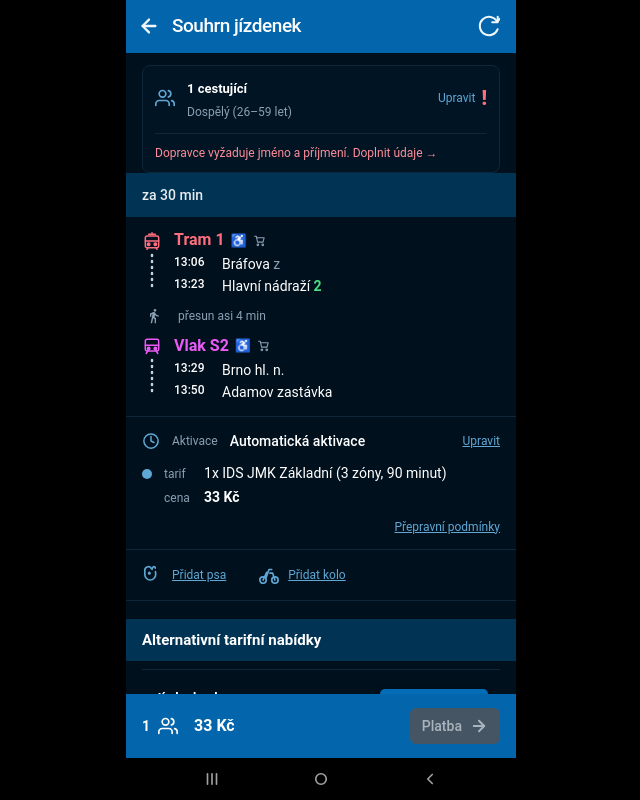
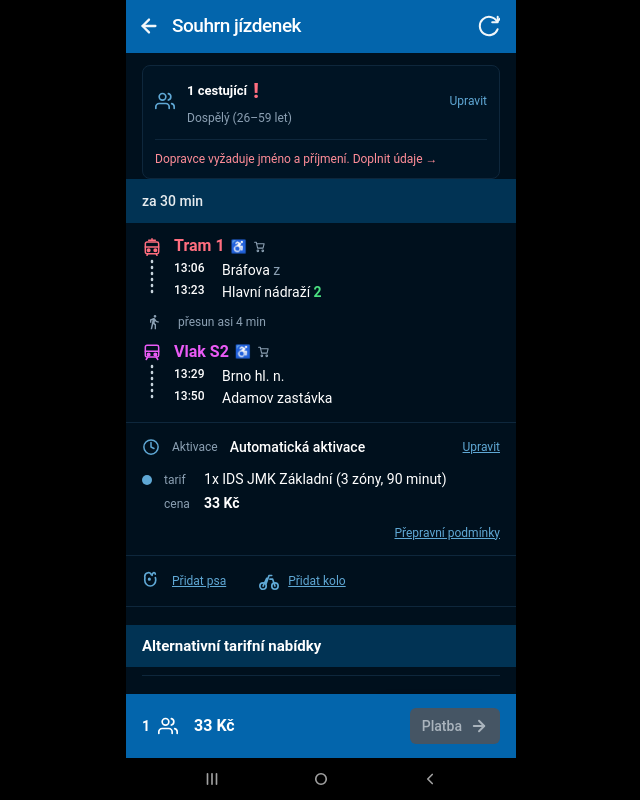
Before and after one commit to nechanicky-chaps/Prototyp-IDOS, a React (Vite) app in the folder projekty/Prototyp vyberu cestujicicich/: page / in a window 1280 px wide. Both pictures are taken after a click on the button "Koupit". Shown: the whole page, without its empty margins (319-959 px from the left). Built offline with nearby package versions, Linux system fonts and the light colour scheme; the HTML template or start-up script is replaced by a standard one.

Commit message:
Move missing-details marker beside passenger count

```diff
--- a/projekty/Prototyp vyberu cestujicicich/src/App.tsx
+++ b/projekty/Prototyp vyberu cestujicicich/src/App.tsx
@@ -900,11 +900,11 @@ function SummaryScreen({
           <div className="journey-passengers">
             <UsersIcon />
             <div>
-              <strong>{countLabel(passengers.length)}</strong>
+              <span className="journey-passenger-count"><strong>{countLabel(passengers.length)}</strong>{missingNames && <strong className="journey-required-mark" aria-label="Chybí údaje">!</strong>}</span>
               <p>{passengers.map(passengerLabel).join(", ")}</p>
 
             </div>
-            <button className="journey-edit-passengers" onClick={onEditPassengers}>Upravit{missingNames && <strong className="journey-required-mark" aria-label="Chybí údaje">!</strong>}</button>
+            <button className="journey-edit-passengers" onClick={onEditPassengers}>Upravit</button>
             {missingNames && <button className="flow-required-notice" onClick={onEditPassengers}>Dopravce vyžaduje jméno a příjmení. Doplnit údaje →</button>}
           </div>
         </div>
--- a/projekty/Prototyp vyberu cestujicicich/src/MultiTicketSummary.tsx
+++ b/projekty/Prototyp vyberu cestujicicich/src/MultiTicketSummary.tsx
@@ -28,7 +28,7 @@ export default function MultiTicketSummary({ passengers, ticketIds, setTicketIds
     <header className="flow-header"><button aria-label="Zpět" onClick={onBack}>←</button><h1>Souhrn jízdenek</h1></header>
     <div className="flow-content journey-summary">
       <div className="journey-padding"><h2>Veverská Bítýška → Česká Lípa</h2><p className="flow-hint">14:14–19:31 · přes Tišnov a Kolín</p>
-        <div className="journey-passengers"><div><strong>{countLabel(passengers.length)}</strong><p>{passengers.map(passengerLabel).join(', ')}</p></div><button className="journey-edit-passengers" onClick={onEditPassengers}>Upravit{missingNames && <strong className="journey-required-mark" aria-label="Chybí údaje">!</strong>}</button>
+        <div className="journey-passengers"><div><span className="journey-passenger-count"><strong>{countLabel(passengers.length)}</strong>{missingNames && <strong className="journey-required-mark" aria-label="Chybí údaje">!</strong>}</span><p>{passengers.map(passengerLabel).join(', ')}</p></div><button className="journey-edit-passengers" onClick={onEditPassengers}>Upravit</button>
             {missingNames && <button className="flow-required-notice" onClick={onEditPassengers}>Dopravce vyžaduje jméno a příjmení. Doplnit údaje →</button>}</div>
       </div>
       {removed && <div className="journey-undo" role="status">Úsek odebrán.<button onClick={() => { setTicketIds(journeyTickets.filter(t => ticketIds.includes(t.id) || t.id === removed).map(t => t.id)); setRemoved(null); }}>Vrátit</button></div>}
--- a/projekty/Prototyp vyberu cestujicicich/src/index.css
+++ b/projekty/Prototyp vyberu cestujicicich/src/index.css
@@ -243,3 +243,5 @@ button:focus-visible, input:focus-visible { outline: 2px solid #5fa8d5; outline-
 .journey-passengers .journey-required-mark { color: #ff6e7f; font-size: 20px; font-weight: 800; }
 
 .flow-v5-selector:not(.flow-v5-passes) { background: #026CB6; color: #fff; border-color: #026CB6; }
+
+.journey-passenger-count { display: inline-flex; align-items: center; gap: 6px; }
```
